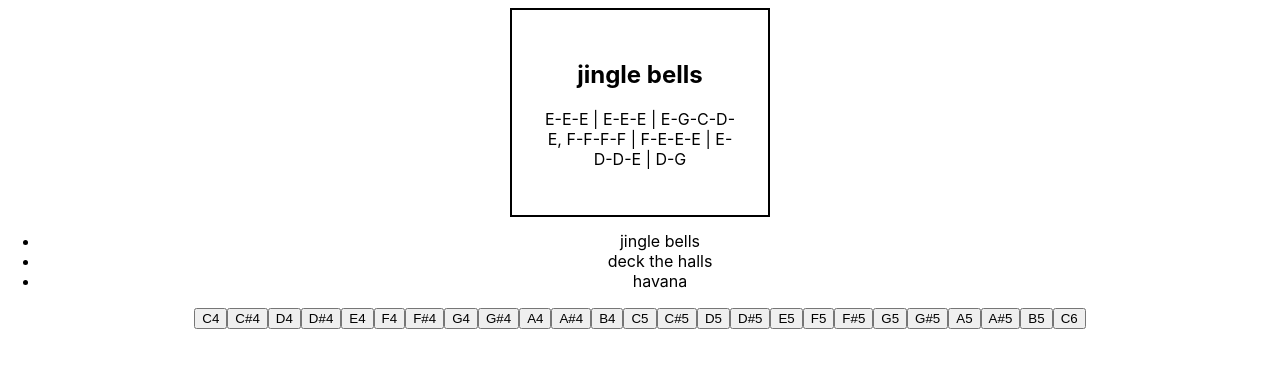
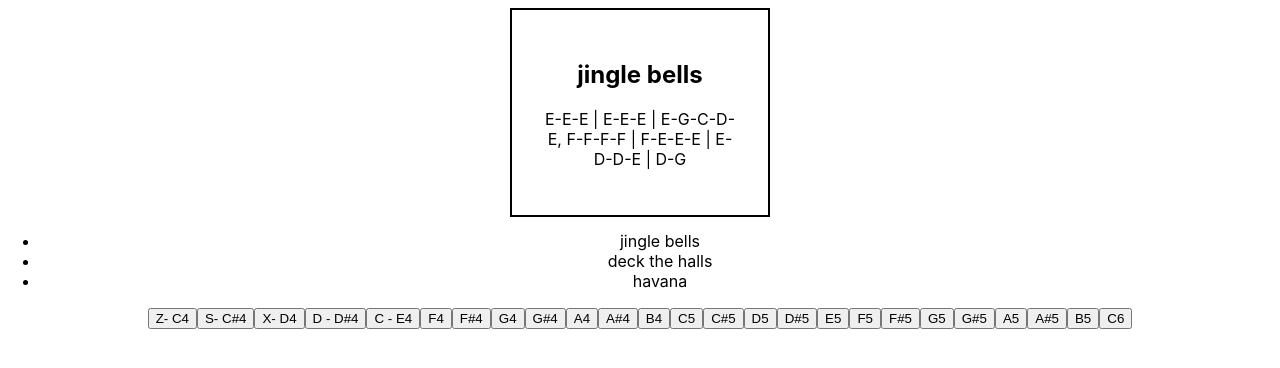
Before and after one commit to ianhundere/React-Cital-Piano, a React (Create React App) app: page / in a window 1280 px wide. Shown: the top 368 px of the page. Built offline with nearby package versions, Linux system fonts and the light colour scheme.

Commit message:
fixes key names

```diff
--- a/src/App.js
+++ b/src/App.js
@@ -69,11 +69,11 @@ class App extends Component {
         };
 
         this.keyNames = [
- 'C4',
- 'C#4',
-'D4',
-'D#4',
-'E4',
+ 'Z- C4',
+ 'S- C#4',
+'X- D4',
+'D - D#4',
+'C - E4',
 'F4',
 'F#4',
 'G4',
```
